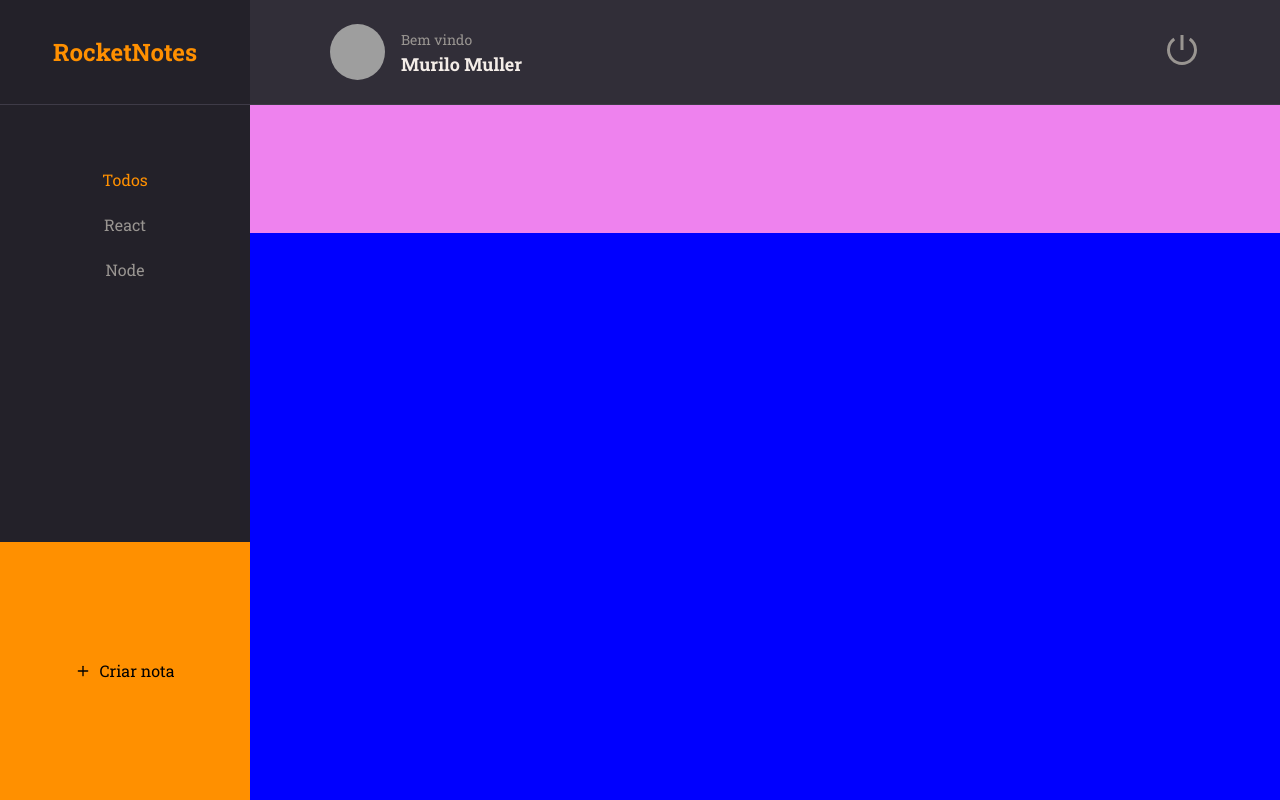
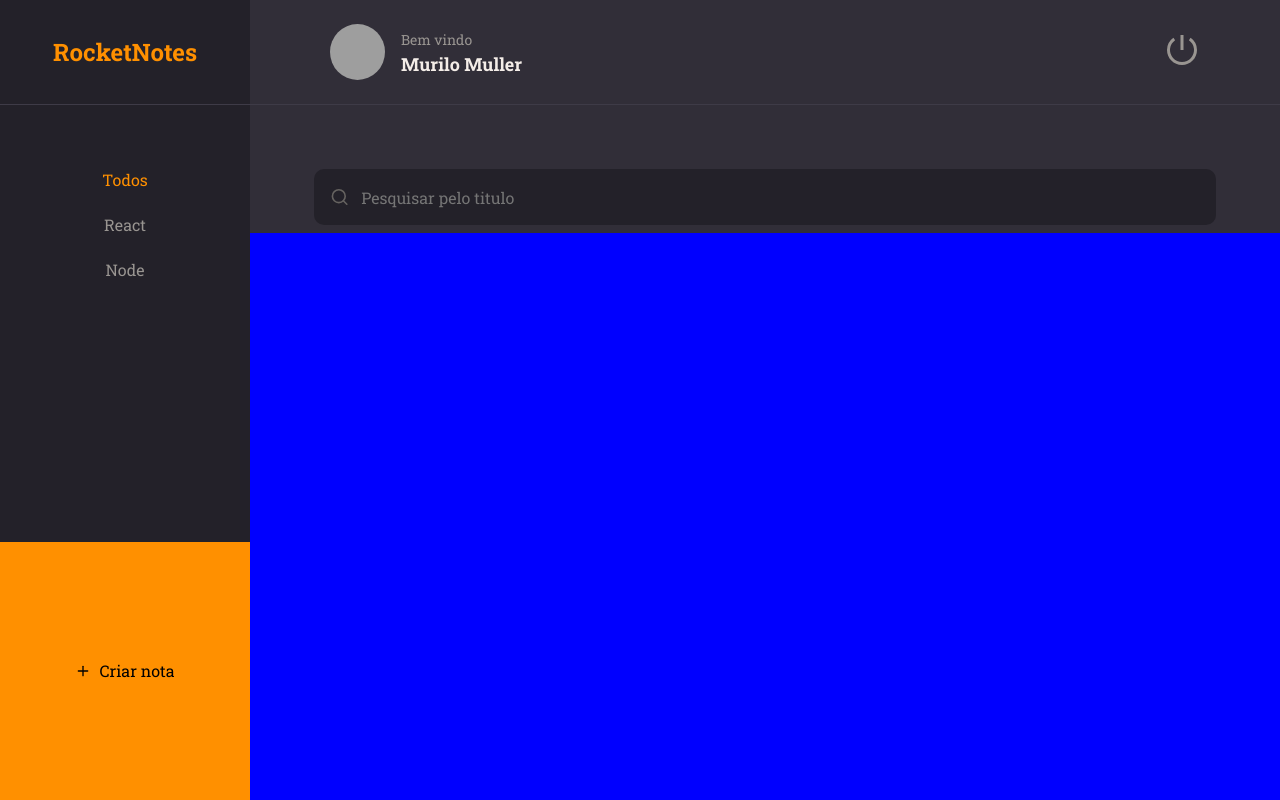
Before and after one commit to MullerHub/Rocketseat-Explorer, a React (Vite) app in the folder Stage0901/RocketNotes/: page / in a window 1280 px wide. Built offline with nearby package versions, Linux system fonts and the light colour scheme; grey boxes are pictures that could not be loaded.

Commit message:
Input finished

```diff
--- a/Stage0901/RocketNotes/src/components/Input/index.jsx
+++ b/Stage0901/RocketNotes/src/components/Input/index.jsx
@@ -0,0 +1,10 @@
+import { Container } from './styles'
+
+export function Input({ icon: Icon, ...rest }) {
+  return (
+    <Container>
+      {Icon && <Icon size={20} />}
+      <input {...rest} />
+    </Container>
+  )
+}
--- a/Stage0901/RocketNotes/src/components/Input/styles.js
+++ b/Stage0901/RocketNotes/src/components/Input/styles.js
@@ -1,3 +1,31 @@
 import styled from 'styled-components'
 
-export const Container = styled.div``
+export const Container = styled.div`
+  width: 100%;
+  display: flex;
+  align-items: center;
+
+  background-color: ${({ theme }) => theme.COLORS.BACKGROUND_900};
+  color: ${({ theme }) => theme.COLORS.GRAY_300};
+
+  margin-bottom: 8px;
+  border-radius: 10px;
+
+  > input {
+    height: 56px;
+    width: 100%;
+
+    padding: 12px;
+
+    color: ${({ theme }) => theme.COLORS.WHITE};
+    background: transparent;
+    border: 0;
+
+    &:placeholder {
+      color: ${({ theme }) => theme.COLORS.GRAY_300};
+    }
+  }
+  > svg {
+    margin-left: 16px;
+  }
+`
--- a/Stage0901/RocketNotes/src/pages/Home/index.jsx
+++ b/Stage0901/RocketNotes/src/pages/Home/index.jsx
@@ -1,7 +1,8 @@
-import { FiPlus } from 'react-icons/fi'
+import { FiPlus, FiSearch } from 'react-icons/fi'
 import { Container, Brand, Menu, Search, Content, NewNote } from './styles'
 
 import { Header } from '../../components/Header'
+import { Input } from '../../components/Input'
 import { ButtonText } from '../../components/ButtonText'
 
 export function Home() {
@@ -24,7 +25,9 @@ export function Home() {
         </li>
       </Menu>
 
-      <Search></Search>
+      <Search>
+        <Input placeholder="Pesquisar pelo titulo" icon={FiSearch} />
+      </Search>
 
       <Content></Content>
 
--- a/Stage0901/RocketNotes/src/pages/Home/styles.js
+++ b/Stage0901/RocketNotes/src/pages/Home/styles.js
@@ -46,7 +46,7 @@ export const Menu = styled.ul`
 
 export const Search = styled.ul`
   grid-area: search;
-  background: violet;
+  padding: 64px 64px 0;
 `
 
 export const Content = styled.div`
```
